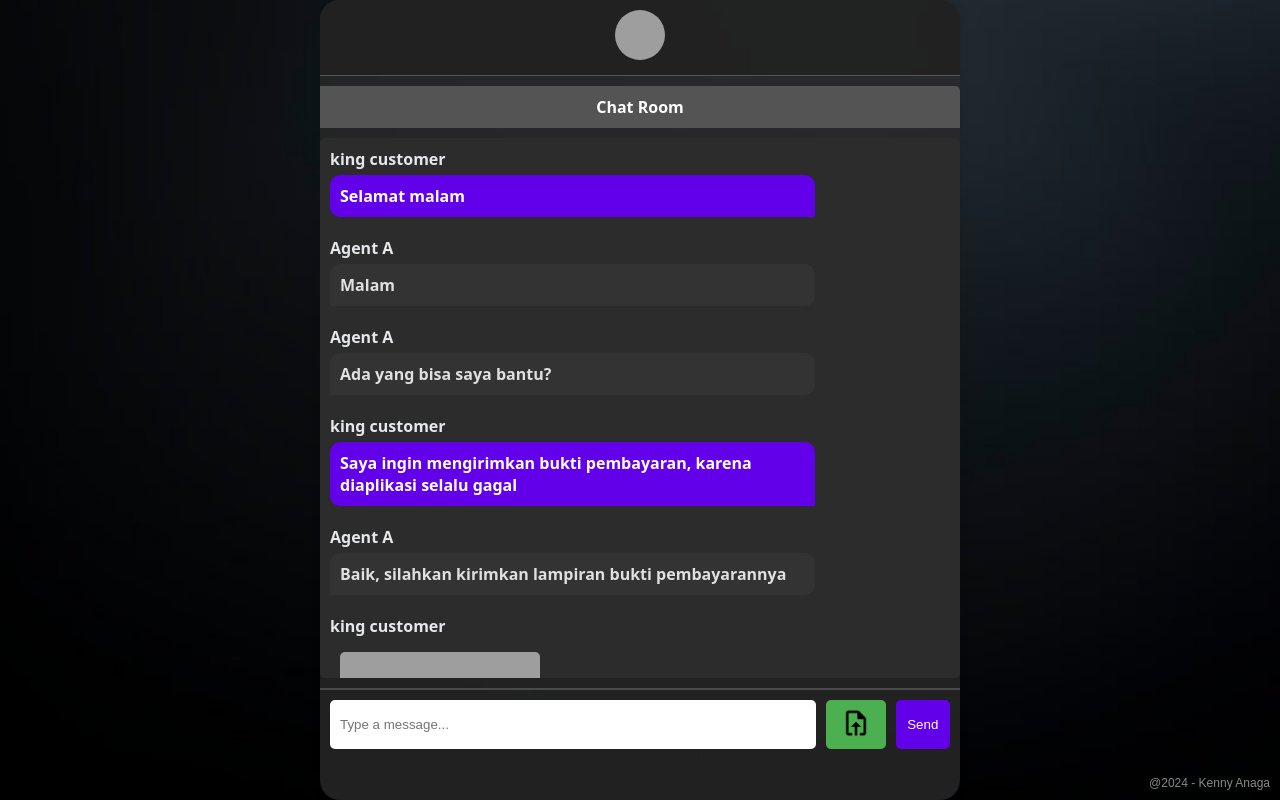
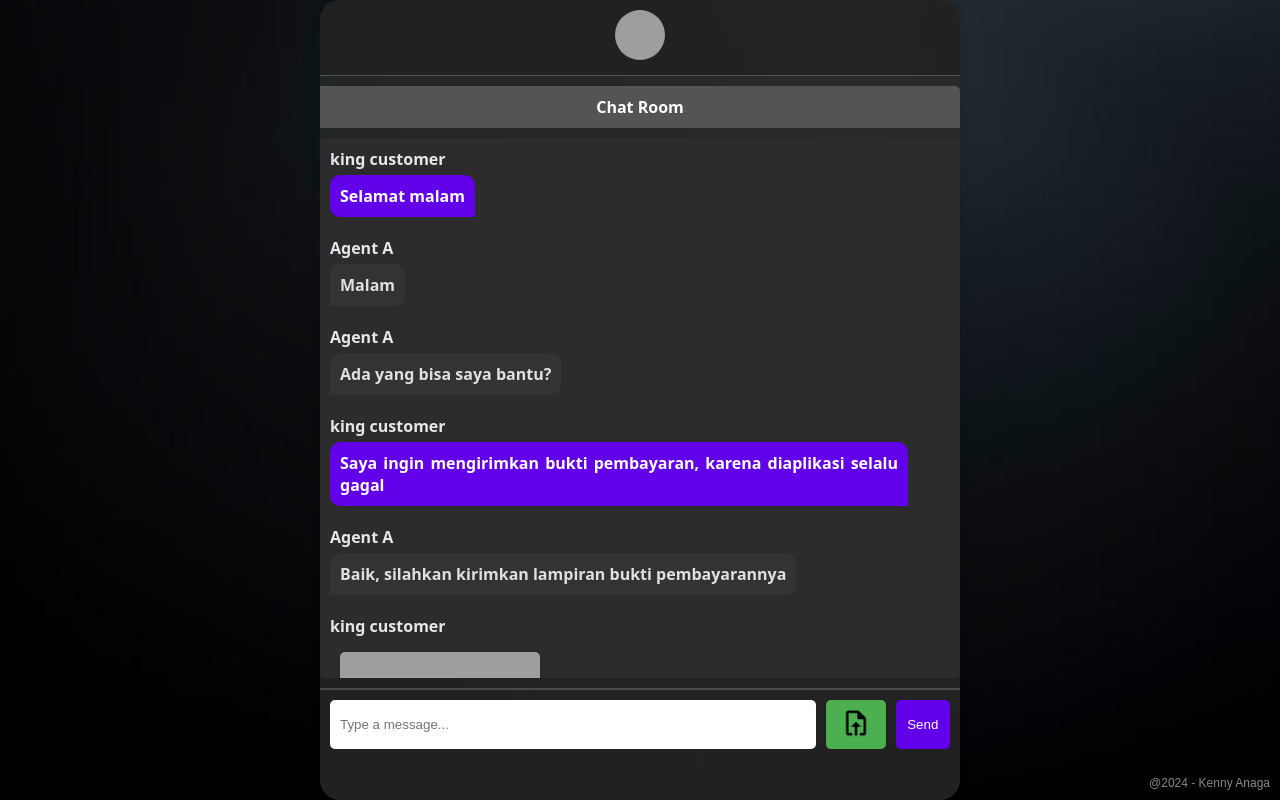
Before and after one commit to Sorrecer/ChatInterface, a website: page public/index.html in a window 1280 px wide. Drawn offline with nearby package versions, Linux system fonts and the light colour scheme; grey boxes are pictures that could not be loaded.

Commit message:
UI update

```diff
--- a/public/style.css
+++ b/public/style.css
@@ -254,7 +254,9 @@ footer {
 }
 
 .chat-bubble {
-  max-width: 75%;
+  text-align: justify;
+  width: fit-content;
+  max-width: 90%;
   padding: 10px;
   margin: 5px 0;
   margin-bottom: 20px;
```
